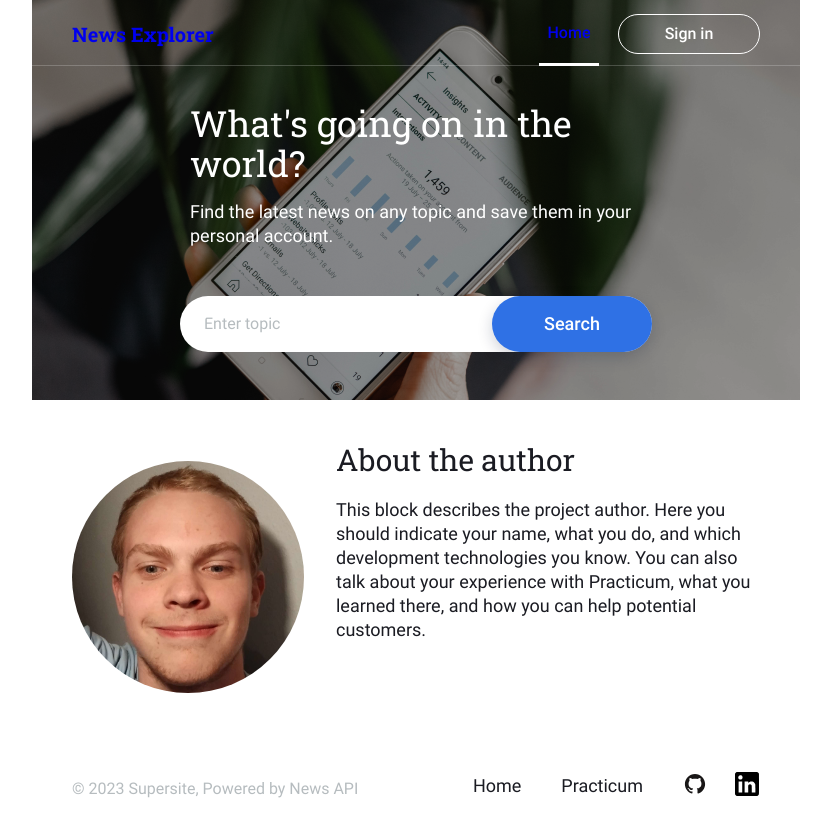
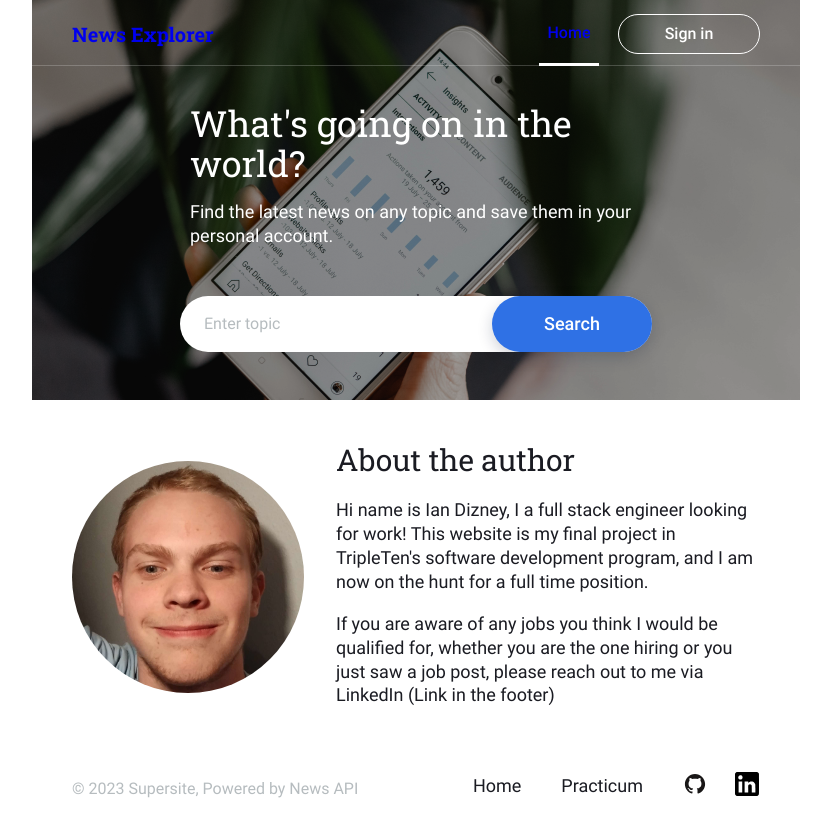
Before and after one commit to Ian-Diz/news-explorer-frontend, a React (Create React App) app: page / in a window 1280 px wide. Shown: the whole page, without its empty margins (224-1055 px from the left). Built offline with nearby package versions, Linux system fonts and the light colour scheme.

Commit message:
Third submission to final project Stage 3

```diff
--- a/src/blocks/newsCard.css
+++ b/src/blocks/newsCard.css
@@ -92,9 +92,9 @@
   background-position: center;
 }
 
-.card__book:hover {
+.card__book-active:hover {
+  background-image: url(../images/filledBookmark.svg);
   cursor: pointer;
-  background-image: url(../images/blackBookmark.svg);
 }
 
 .card__book-clicked {
@@ -102,8 +102,8 @@
 }
 
 .card__book-clicked:hover {
-  background-image: url(../images/filledBookmark.svg);
-  cursor: default;
+  cursor: pointer;
+  background-image: url(../images/blackBookmark.svg);
 }
 
 .card__delete {
--- a/src/components/About.js
+++ b/src/components/About.js
@@ -7,10 +7,14 @@ const About = () => {
       <div className="about__container">
         <h2 className="about__title">About the author</h2>
         <p className="about__paragraph">
-          This block describes the project author. Here you should indicate your
-          name, what you do, and which development technologies you know. You
-          can also talk about your experience with Practicum, what you learned
-          there, and how you can help potential customers.
+          Hi name is Ian Dizney, I a full stack engineer looking for work! This
+          website is my final project in TripleTen's software development
+          program, and I am now on the hunt for a full time position.
+        </p>
+        <p className="about__paragraph">
+          If you are aware of any jobs you think I would be qualified for,
+          whether you are the one hiring or you just saw a job post, please
+          reach out to me via LinkedIn (Link in the footer){" "}
         </p>
       </div>
     </section>
--- a/src/components/App.js
+++ b/src/components/App.js
@@ -112,7 +112,10 @@ function App() {
     setActivePopup("");
   };
 
-  const handleBook = (card) => {
+  const handleBook = (card, isBooked, id) => {
+    /*isBooked
+      ? removeArticle(id, token).catch((e) => console.log(e))
+      :*/
     addArticle({ keyword: keyword, ...card }, token, currentUser).catch((e) =>
       console.log(e)
     );
@@ -200,6 +203,7 @@ function App() {
                 handleLogout={handleLogout}
                 handleBook={handleBook}
                 setKeyword={setKeyword}
+                handleSignupClick={handleSignupClick}
               />
             }
           />
--- a/src/components/MainPage.js
+++ b/src/components/MainPage.js
@@ -13,6 +13,7 @@ const MainPage = ({
   handleLogout,
   handleBook,
   setKeyword,
+  handleSignupClick,
 }) => {
   return (
     <>
@@ -32,6 +33,7 @@ const MainPage = ({
           isLoading={isSearchLoading}
           isLoggedIn={isLoggedIn}
           handleBook={handleBook}
+          handleSignupClick={handleSignupClick}
         />
       )}
       <Main />
--- a/src/components/NewsCard.js
+++ b/src/components/NewsCard.js
@@ -7,11 +7,15 @@ const NewsCard = ({
   isSaved,
   handleBook,
   handleDeleteClick,
+  handleSignupClick,
+  setNewsCards,
+  newsCards,
 }) => {
   const [isShown, setIsShown] = React.useState(false);
   const [isClicked, setIsClicked] = React.useState(false);
   const [hasImage, setHasImage] = React.useState(true);
   const [isVisible, setIsVisible] = React.useState(true);
+  const [isBooked, setIsBooked] = React.useState(false);
 
   const onEnter = () => {
     setIsShown(true);
@@ -22,13 +26,23 @@ const NewsCard = ({
   };
 
   const onBookClick = () => {
-    setIsClicked(true);
-    handleBook(card);
+    setIsClicked(!isClicked);
+    handleBook(card, isBooked, card._id);
+    setIsBooked(!isBooked);
   };
 
   const handleDelete = () => {
     handleDeleteClick(card._id);
+    console.log(card._id);
     setIsVisible(false);
+    setNewsCards(
+      newsCards.filter((c) => {
+        if (c._id === card._id) {
+          return false;
+        }
+        return true;
+      })
+    );
   };
 
   React.useEffect(() => {
@@ -89,11 +103,15 @@ const NewsCard = ({
             ) : (
               <button
                 className={`card__book  ${
-                  isClicked ? "card__book-clicked" : null
+                  isClicked
+                    ? "card__book-clicked"
+                    : isLoggedIn
+                    ? "card__book-active"
+                    : null
                 }`}
                 onMouseEnter={onEnter}
                 onMouseLeave={onLeave}
-                onClick={isLoggedIn ? (isClicked ? null : onBookClick) : null}
+                onClick={isLoggedIn ? onBookClick : handleSignupClick}
               />
             )}
           </div>
--- a/src/components/NewsCardList.js
+++ b/src/components/NewsCardList.js
@@ -3,7 +3,13 @@ import NewsCard from "./NewsCard";
 import Preloader from "./Preloader";
 import NotFound from "./NotFound";
 
-const NewsCardList = ({ cards, isLoading, isLoggedIn, handleBook }) => {
+const NewsCardList = ({
+  cards,
+  isLoading,
+  isLoggedIn,
+  handleBook,
+  handleSignupClick,
+}) => {
   const [amountShown, setAmountShown] = React.useState(3);
   const [isLarge, setIsLarge] = React.useState(false);
   const [isEmpty, setIsEmpty] = React.useState(false);
@@ -23,10 +29,12 @@ const NewsCardList = ({ cards, isLoading, isLoggedIn, handleBook }) => {
 
   React.useEffect(() => {
     if (cards.length === 0) {
+      setIsEmpty(true);
+    } else {
       setIsEmpty(false);
     }
     // eslint-disable-next-line react-hooks/exhaustive-deps
-  }, []);
+  }, [cards]);
 
   return (
     <>
@@ -36,7 +44,6 @@ const NewsCardList = ({ cards, isLoading, isLoggedIn, handleBook }) => {
         <NotFound />
       ) : (
         <section className="news">
-          <>
           <h2 className="news__header">Search Results</h2>
           <ul className="news__cards">
             {cards.slice(0, amountShown).map((card) => (
@@ -46,6 +53,7 @@ const NewsCardList = ({ cards, isLoading, isLoggedIn, handleBook }) => {
                 isLoggedIn={isLoggedIn}
                 isSaved={false}
                 handleBook={handleBook}
+                handleSignupClick={handleSignupClick}
               />
             ))}
           </ul>
@@ -54,7 +62,6 @@ const NewsCardList = ({ cards, isLoading, isLoggedIn, handleBook }) => {
               Show more
             </button>
           )}
-          </>
         </section>
       )}
     </>
--- a/src/components/NewsCardListSaved.js
+++ b/src/components/NewsCardListSaved.js
@@ -1,7 +1,12 @@
 import React from "react";
 import NewsCard from "./NewsCard";
 
-const NewsCardListSaved = ({ isLoggedIn, newsCards, handleDeleteClick }) => {
+const NewsCardListSaved = ({
+  isLoggedIn,
+  newsCards,
+  handleDeleteClick,
+  setNewsCards,
+}) => {
   return (
     <section className="news">
       <ul className="news__cards">
@@ -12,6 +17,8 @@ const NewsCardListSaved = ({ isLoggedIn, newsCards, handleDeleteClick }) => {
             isLoggedIn={isLoggedIn}
             isSaved={true}
             handleDeleteClick={handleDeleteClick}
+            setNewsCards={setNewsCards}
+            newsCards={newsCards}
           />
         ))}
       </ul>
--- a/src/components/SavedNews.js
+++ b/src/components/SavedNews.js
@@ -72,7 +72,7 @@ const SavedNews = ({
   React.useEffect(() => {
     getArticles(token)
       .then((data) => {
-        setNewsCards(data);
+        setNewsCards([...new Map(data.map((v) => [v.title, v])).values()]);
       })
       .catch((err) => {
         console.log(err);
@@ -121,6 +121,7 @@ const SavedNews = ({
               isLoggedIn={isLoggedIn}
               newsCards={newsCards}
               handleDeleteClick={handleDeleteClick}
+              setNewsCards={setNewsCards}
             />
           </>
         )}
```
Lines whose indentation alone changed are shown as unchanged.
